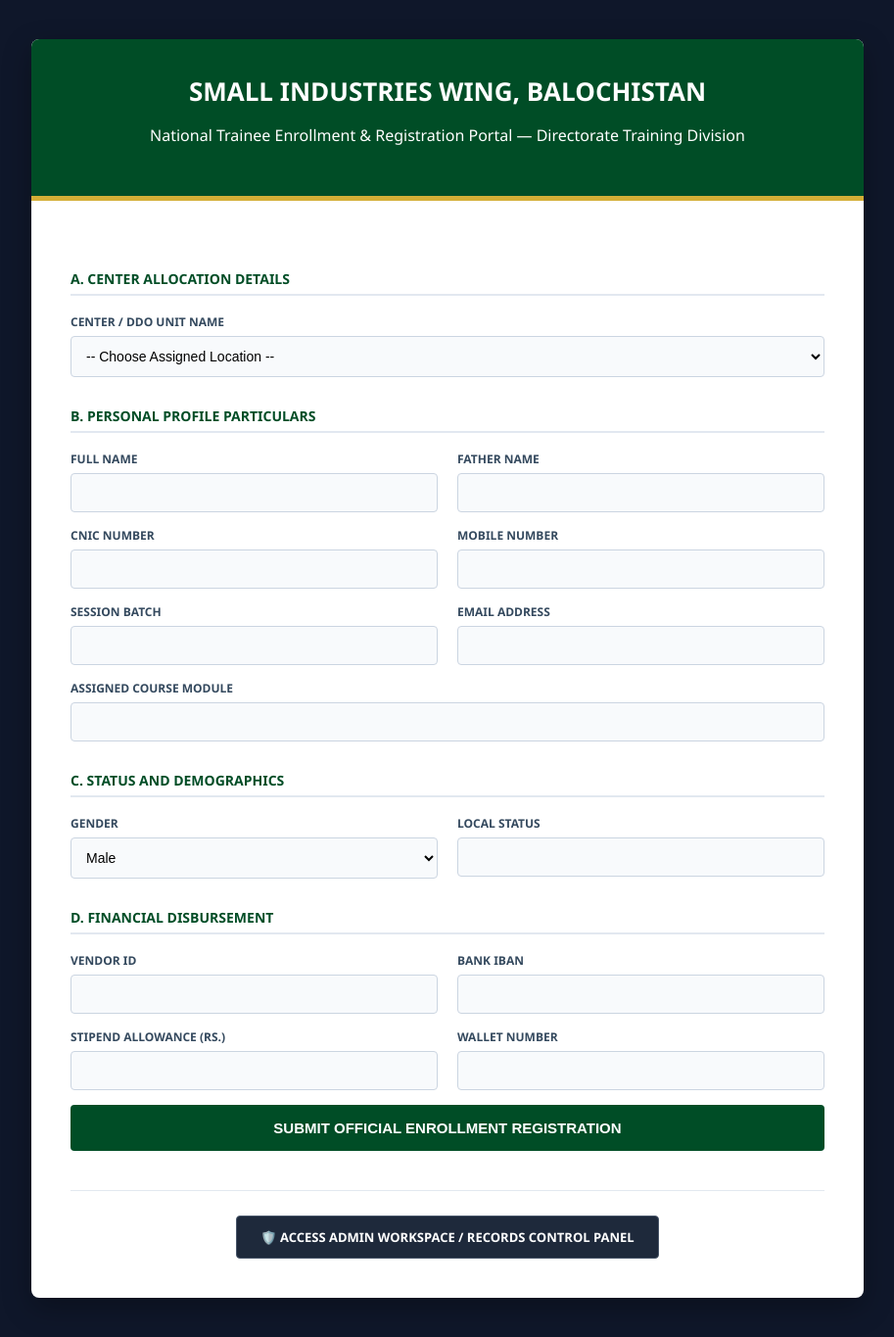
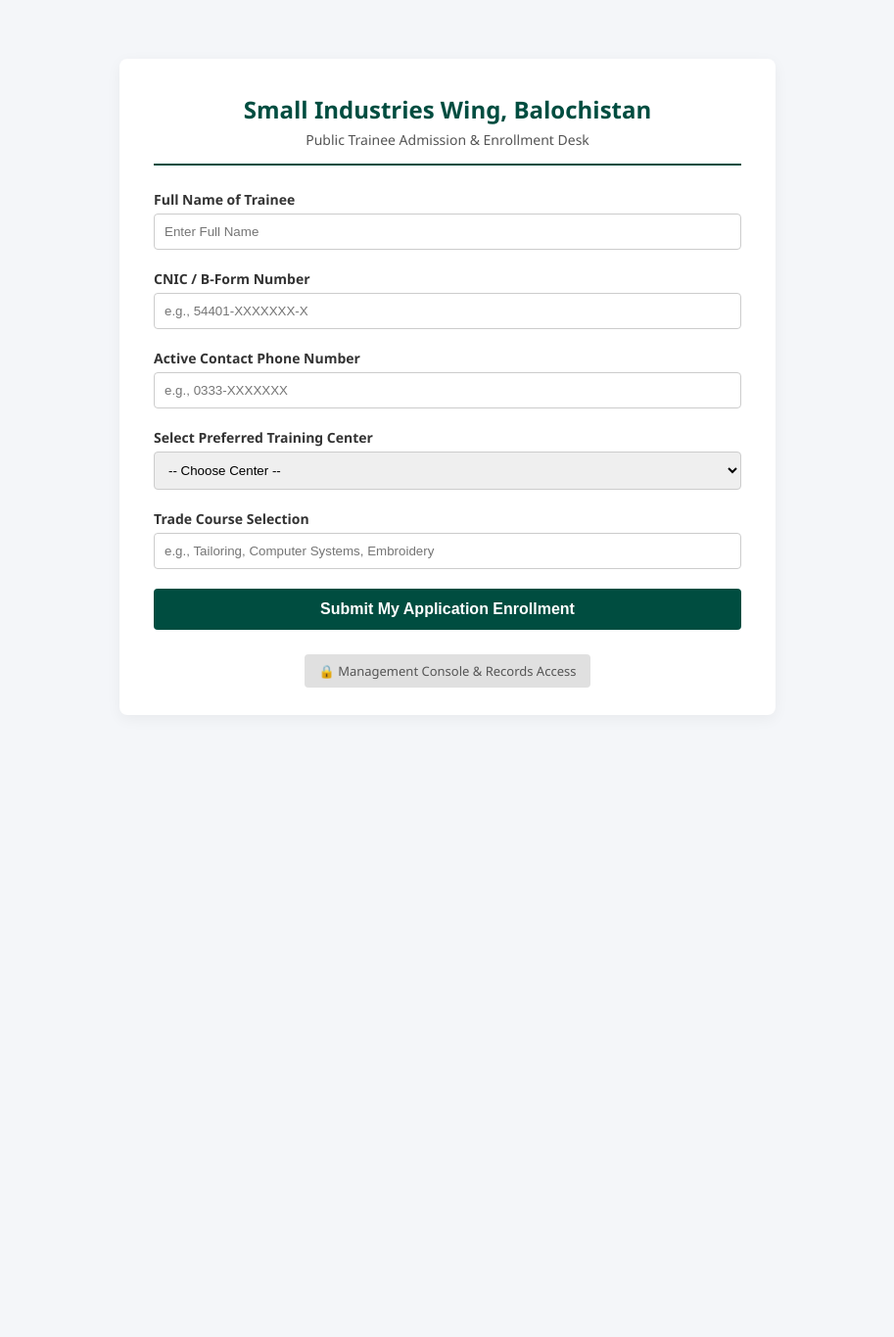
Before and after one commit to hameed12-web/siw-portal2, a Flask app: template templates/public_form.html in a window 1280 px wide. Shown: the whole page at 98% size, without its empty margins (183-1096 px from the left). After the commit the page ends 702 px from the top, so only its background shows below. Run offline with Flask 3, Linux system fonts and the light colour scheme; the template is opened without the code that fills it, so the values that code supplies are empty.

Commit message:
Update public_form.html

```diff
--- a/templates/public_form.html
+++ b/templates/public_form.html
@@ -1,92 +1,65 @@
 <!DOCTYPE html>
-<html lang="en">
+<html>
 <head>
-    <meta charset="UTF-8">
-    <meta name="viewport" content="width=device-width, initial-scale=1.0">
-    <title>Small Industries Wing, Balochistan - Registration Portal</title>
+    <title>Public Trainee Enrollment - Small Industries Wing, Balochistan</title>
     <style>
-        body { font-family: 'Segoe UI', sans-serif; background-color: #0f172a; margin: 0; padding: 40px 20px; display: flex; flex-direction: column; align-items: center; justify-content: center; min-height: 100vh; box-sizing: border-box; }
-        .wrapper { width: 100%; max-width: 850px; background: #ffffff; border-radius: 8px; box-shadow: 0 10px 30px rgba(0,0,0,0.3); overflow: hidden; }
-        .branding-header { background: #004d26; color: #ffffff; padding: 35px 20px; text-align: center; }
-        .branding-header h1 { margin: 0; font-size: 26px; text-transform: uppercase; font-weight: 700; }
-        .accent-strip { background: #d4af37; height: 5px; }
-        .form-body { padding: 40px; }
-        .form-section-title { font-size: 14px; color: #004d26; font-weight: bold; border-bottom: 2px solid #e2e8f0; padding-bottom: 6px; margin-top: 30px; margin-bottom: 18px; text-transform: uppercase; }
-        .input-row { display: grid; grid-template-columns: 1fr; gap: 20px; margin-bottom: 15px; }
-        @media(min-width: 768px) { .input-row { grid-template-columns: 1fr 1fr; } }
-        .field-box { display: flex; flex-direction: column; }
-        .field-box label { font-size: 12px; font-weight: 600; margin-bottom: 6px; color: #34495e; text-transform: uppercase; }
-        .field-box input, .field-box select { padding: 11px; border: 1px solid #cbd5e1; border-radius: 4px; font-size: 14px; background-color: #f8fafc; box-sizing: border-box; }
-        .btn-register { background: #004d26; color: #fff; border: none; padding: 15px; border-radius: 4px; font-size: 15px; font-weight: bold; width: 100%; cursor: pointer; text-transform: uppercase; transition: background 0.2s; }
-        .btn-register:hover { background: #003318; }
-        .gateway-footer { text-align: center; margin-top: 40px; padding-top: 25px; border-top: 1px solid #e2e8f0; }
-        .gateway-footer a { background: #1e293b; color: #ffffff; text-decoration: none; font-weight: 600; padding: 12px 24px; border-radius: 4px; border: 1px solid #475569; font-size: 13px; text-transform: uppercase; display: inline-block; }
-        .gateway-footer a:hover { background: #0f172a; color: #d4af37; }
+        body { font-family: 'Segoe UI', Arial, sans-serif; background: #f4f6f9; margin: 0; padding: 20px; }
+        .form-card { max-width: 600px; background: white; margin: 40px auto; padding: 35px; border-radius: 8px; box-shadow: 0 4px 15px rgba(0,0,0,0.05); }
+        header { text-align: center; border-bottom: 2px solid #004d40; padding-bottom: 15px; margin-bottom: 25px; }
+        h1 { color: #004d40; margin: 0; font-size: 24px; }
+        h2 { font-size: 14px; color: #555; margin: 5px 0 0 0; font-weight: 400; }
+        label { display: block; font-weight: bold; margin-bottom: 5px; color: #333; font-size: 14px; }
+        input, select { width: 100%; padding: 10px; margin-bottom: 20px; border: 1px solid #ccc; border-radius: 4px; box-sizing: border-box; }
+        button { width: 100%; padding: 12px; background: #004d40; color: white; border: none; border-radius: 4px; font-size: 16px; font-weight: bold; cursor: pointer; }
+        button:hover { background: #00332c; }
+        .admin-access { text-align: center; margin-top: 30px; }
+        .admin-link { color: #555; text-decoration: none; font-size: 13px; background: #e0e0e0; padding: 8px 15px; border-radius: 4px; }
+        .admin-link:hover { background: #d5d5d5; color: #000; }
+        .alert { padding: 12px; background: #e8f5e9; color: #2e7d32; border-radius: 4px; margin-bottom: 20px; font-size: 14px; border: 1px solid #c8e6c9; }
     </style>
 </head>
 <body>
-<div class="wrapper">
-    <div class="branding-header">
-        <h1>Small Industries Wing, Balochistan</h1>
-        <p>National Trainee Enrollment & Registration Portal — Directorate Training Division</p>
+    <div class="form-card">
+        <header>
+            <h1>Small Industries Wing, Balochistan</h1>
+            <h2>Public Trainee Admission & Enrollment Desk</h2>
+        </header>
+
+        {% with messages = get_flashed_messages() %}
+            {% if messages %}
+                {% for message in messages %}
+                    <div class="alert">✓ {{ message }}</div>
+                {% endfor %}
+            {% endif %}
+        {% endwith %}
+
+        <form action="/submit_enrollment" method="POST">
+            <label>Full Name of Trainee</label>
+            <input type="text" name="trainee_name" placeholder="Enter Full Name" required>
+
+            <label>CNIC / B-Form Number</label>
+            <input type="text" name="cnic" placeholder="e.g., 54401-XXXXXXX-X" required>
+
+            <label>Active Contact Phone Number</label>
+            <input type="text" name="phone" placeholder="e.g., 0333-XXXXXXX" required>
+
+            <label>Select Preferred Training Center</label>
+            <select name="center_name" required>
+                <option value="">-- Choose Center --</option>
+                {% for center in centers %}
+                    <option value="{{ center['center_name'] }}">{{ center['center_name'] }}</option>
+                {% endfor %}
+            </select>
+
+            <label>Trade Course Selection</label>
+            <input type="text" name="trade_name" placeholder="e.g., Tailoring, Computer Systems, Embroidery" required>
+
+            <button type="submit">Submit My Application Enrollment</button>
+        </form>
+
+        <div class="admin-access">
+            <a href="/admin/login" class="admin-link">🔒 Management Console & Records Access</a>
+        </div>
     </div>
-    <div class="accent-strip"></div>
-    <form class="form-body" method="POST" action="/">
-        <div class="form-section-title">A. CENTER ALLOCATION DETAILS</div>
-        <div class="input-row" style="grid-template-columns: 1fr;">
-            <div class="field-box">
-                <label>Center / DDO Unit Name</label>
-                <select name="center_name" required>
-                    <option value="">-- Choose Assigned Location --</option>
-                    {% for item in centers %}
-                    <option value="{{ item.center_name }}">{{ item.center_name }}</option>
-                    {% endfor %}
-                </select>
-            </div>
-        </div>
-        <div class="form-section-title">B. PERSONAL PROFILE PARTICULARS</div>
-        <div class="input-row">
-            <div class="field-box"><label>Full Name</label><input type="text" name="full_name" required></div>
-            <div class="field-box"><label>Father Name</label><input type="text" name="father_name" required></div>
-        </div>
-        <div class="input-row">
-            <div class="field-box"><label>CNIC Number</label><input type="text" name="cnic_number" required></div>
-            <div class="field-box"><label>Mobile Number</label><input type="text" name="phone_number" required></div>
-        </div>
-        <div class="input-row">
-            <div class="field-box"><label>Session Batch</label><input type="text" name="session_cohort" required></div>
-            <div class="field-box"><label>Email Address</label><input type="email" name="email_address" required></div>
-        </div>
-        <div class="input-row" style="grid-template-columns: 1fr;">
-            <div class="field-box"><label>Assigned Course Module</label><input type="text" name="course_module" required></div>
-        </div>
-        <div class="form-section-title">C. STATUS AND DEMOGRAPHICS</div>
-        <div class="input-row">
-            <div class="field-box">
-                <label>Gender</label>
-                <select name="gender" required>
-                    <option value="Male">Male</option>
-                    <option value="Female">Female</option>
-                </select>
-            </div>
-            <div class="field-box"><label>Local Status</label><input type="text" name="local_status" required></div>
-        </div>
-        <div class="form-section-title">D. FINANCIAL DISBURSEMENT</div>
-        <div class="input-row">
-            <div class="field-box"><label>Vendor ID</label><input type="text" name="vendor_id"></div>
-            <div class="field-box"><label>Bank IBAN</label><input type="text" name="iban"></div>
-        </div>
-        <div class="input-row">
-            <div class="field-box"><label>Stipend Allowance (Rs.)</label><input type="text" name="stipend"></div>
-            <div class="field-box"><label>Wallet Number</label><input type="text" name="wallet_number"></div>
-        </div>
-        <div class="submit-container">
-            <button type="submit" class="btn-register">Submit Official Enrollment Registration</button>
-        </div>
-        <div class="gateway-footer">
-            <a href="/admin/login">🛡️ ACCESS ADMIN WORKSPACE / RECORDS CONTROL PANEL</a>
-        </div>
-    </form>
-</div>
 </body>
 </html>
```
